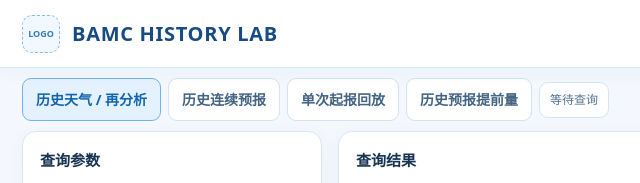
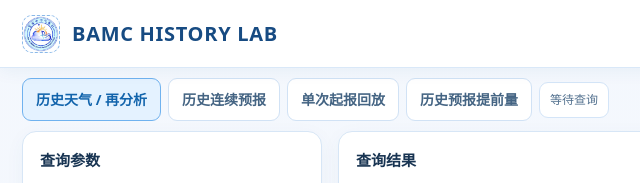
Before and after one commit to benjamin1207511-netizen/bamc-historiy-lab, a plain HTML site: page index.html in a window 1280 px wide. Shown: the top 183 px of the page, 0-640 px from the left. Drawn offline with Linux system fonts and the light colour scheme.

Commit message:
Add files via upload

```diff
--- a/index.html
+++ b/index.html
@@ -23,7 +23,7 @@ th{background:#eaf4ff;color:#28557e}th,td{border-bottom-color:#e3edf8}tbody tr:h
 </style>
 </head>
 <body>
-<header><div class="nav"><div class="logo-slot" title="社团标志占位：可将社团 Logo 图片放入此处"><span>LOGO</span></div><div class="brand">BAMC HISTORY LAB</div><div class="bg-tools"><button type="button" class="bg-toggle" id="bgToggle" aria-expanded="false">设置背景图</button><div class="bg-panel hidden" id="bgPanel"><label for="bgUrl">背景图片网址（URL）</label><input id="bgUrl" type="url" placeholder="https://example.com/background.jpg"><label for="bgFile">或从设备选择图片</label><input id="bgFile" type="file" accept="image/*"><div class="actions"><button type="button" class="primary" id="bgApply">应用背景</button><button type="button" class="secondary" id="bgRemove">移除背景</button></div><div class="hint">背景图只在当前页面临时生效；建议使用宽幅图片，页面会加一层浅色遮罩以保证文字清晰。</div></div></div></div></header>
+<header><div class="nav"><div class="logo-slot" title="BAMC 宝安中学气象社标志"><img src="bamc-logo.png" alt="BAMC 宝安中学气象社标志"></div><div class="brand">BAMC HISTORY LAB</div><div class="bg-tools"><button type="button" class="bg-toggle" id="bgToggle" aria-expanded="false">设置背景图</button><div class="bg-panel hidden" id="bgPanel"><label for="bgUrl">背景图片网址（URL）</label><input id="bgUrl" type="url" placeholder="https://example.com/background.jpg"><label for="bgFile">或从设备选择图片</label><input id="bgFile" type="file" accept="image/*"><div class="actions"><button type="button" class="primary" id="bgApply">应用背景</button><button type="button" class="secondary" id="bgRemove">移除背景</button></div><div class="hint">背景图只在当前页面临时生效；建议使用宽幅图片，页面会加一层浅色遮罩以保证文字清晰。</div></div></div></div></header>
 <main>
 <div class="tabs">
 <button class="tab active" data-tab="weather">历史天气 / 再分析</button>
```
Also changed, not shown: bamc-logo.png (added).
